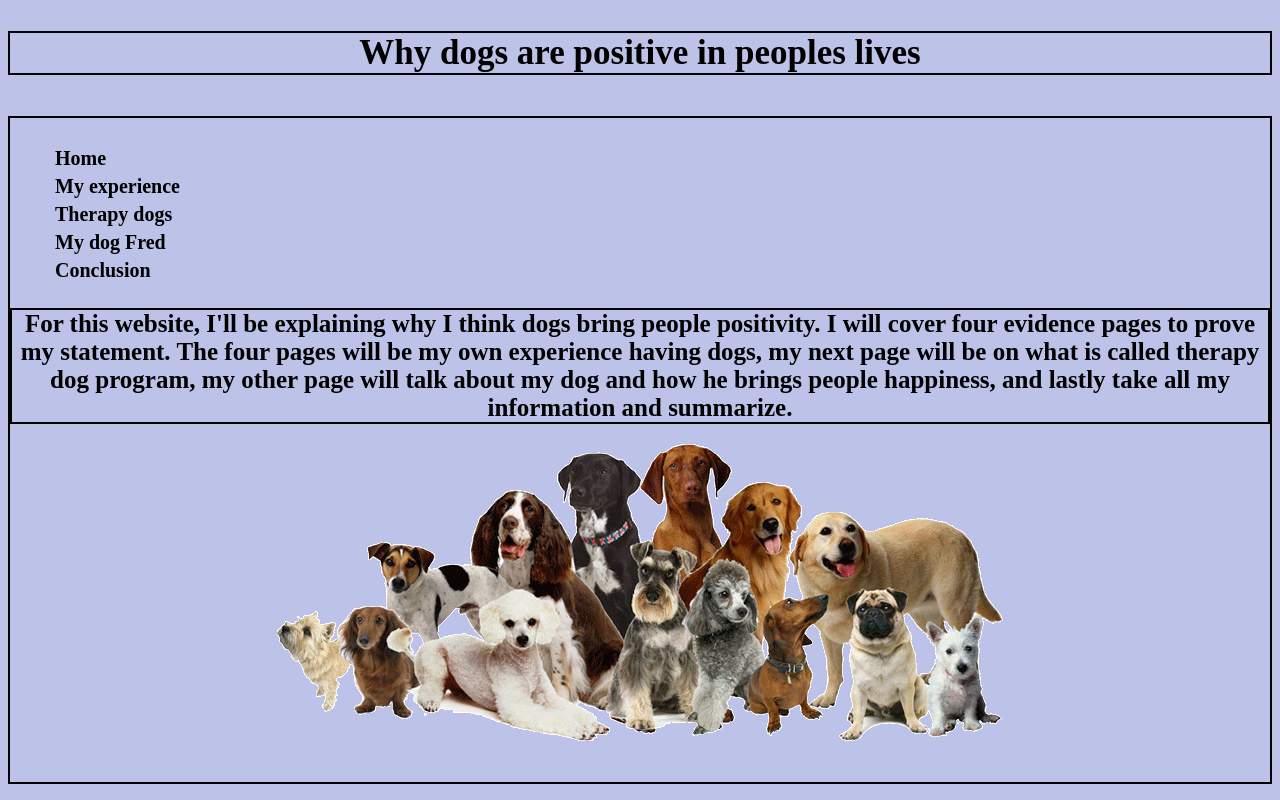
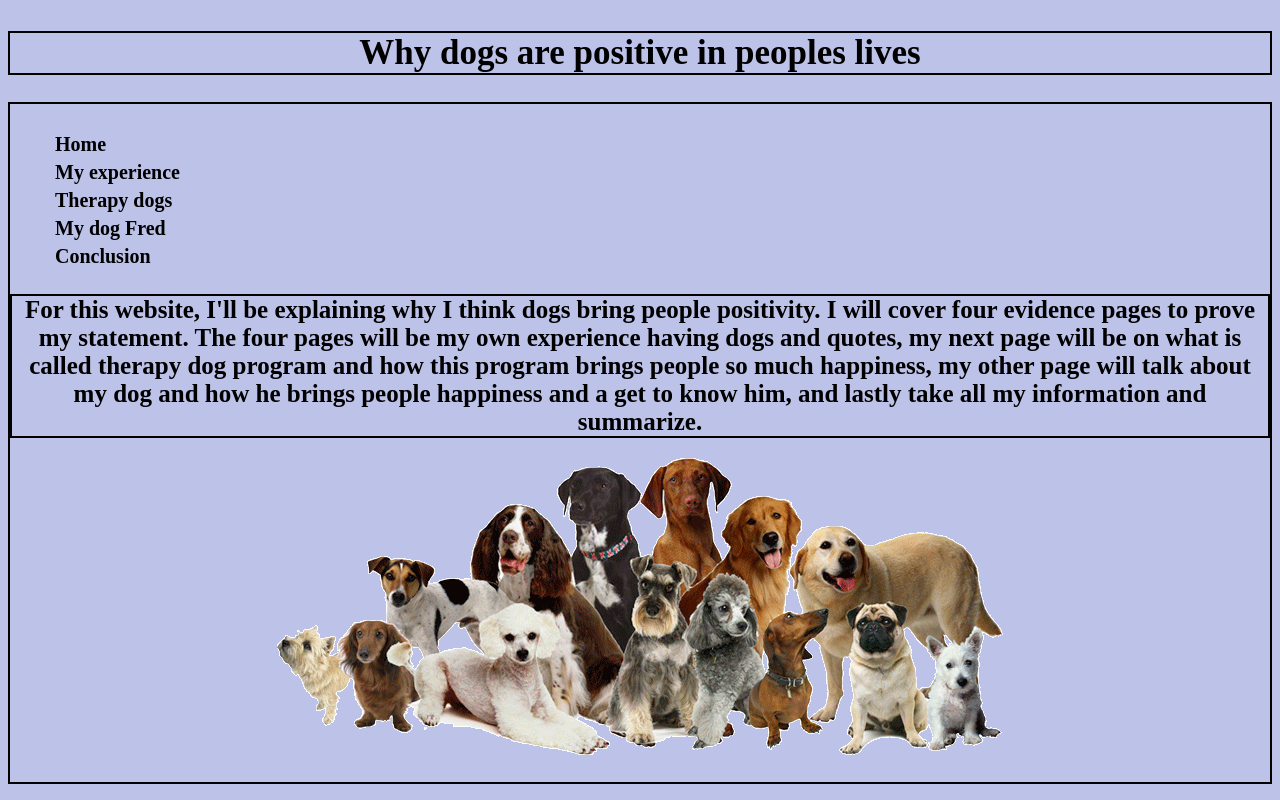
Before and after one commit to sarahcarrillo/project4, a plain HTML site: page index.html in a window 1280 px wide. Drawn offline with Linux system fonts and the light colour scheme.

Commit message:
Add files via upload

```diff
--- a/index.html
+++ b/index.html
@@ -26,7 +26,7 @@
 	<h2>
 	<div class="grid"
 
-<align><center><text> For this website, I'll be explaining why I think dogs bring people positivity. I will cover four evidence pages to prove my statement. The four pages will be my own experience having dogs, my next page will be on what is called therapy dog program, my other page will talk about my dog and how he brings people happiness, and lastly take all my information and summarize.
+<align><center><text> For this website, I'll be explaining why I think dogs bring people positivity. I will cover four evidence pages to prove my statement. The four pages will be my own experience having dogs and quotes, my next page will be on what is called therapy dog program and how this program brings people so much happiness, my other page will talk about my dog and how he brings people happiness and a get to know him, and lastly take all my information and summarize.
 	</h2>
 	<text>
 	<h3>
```
